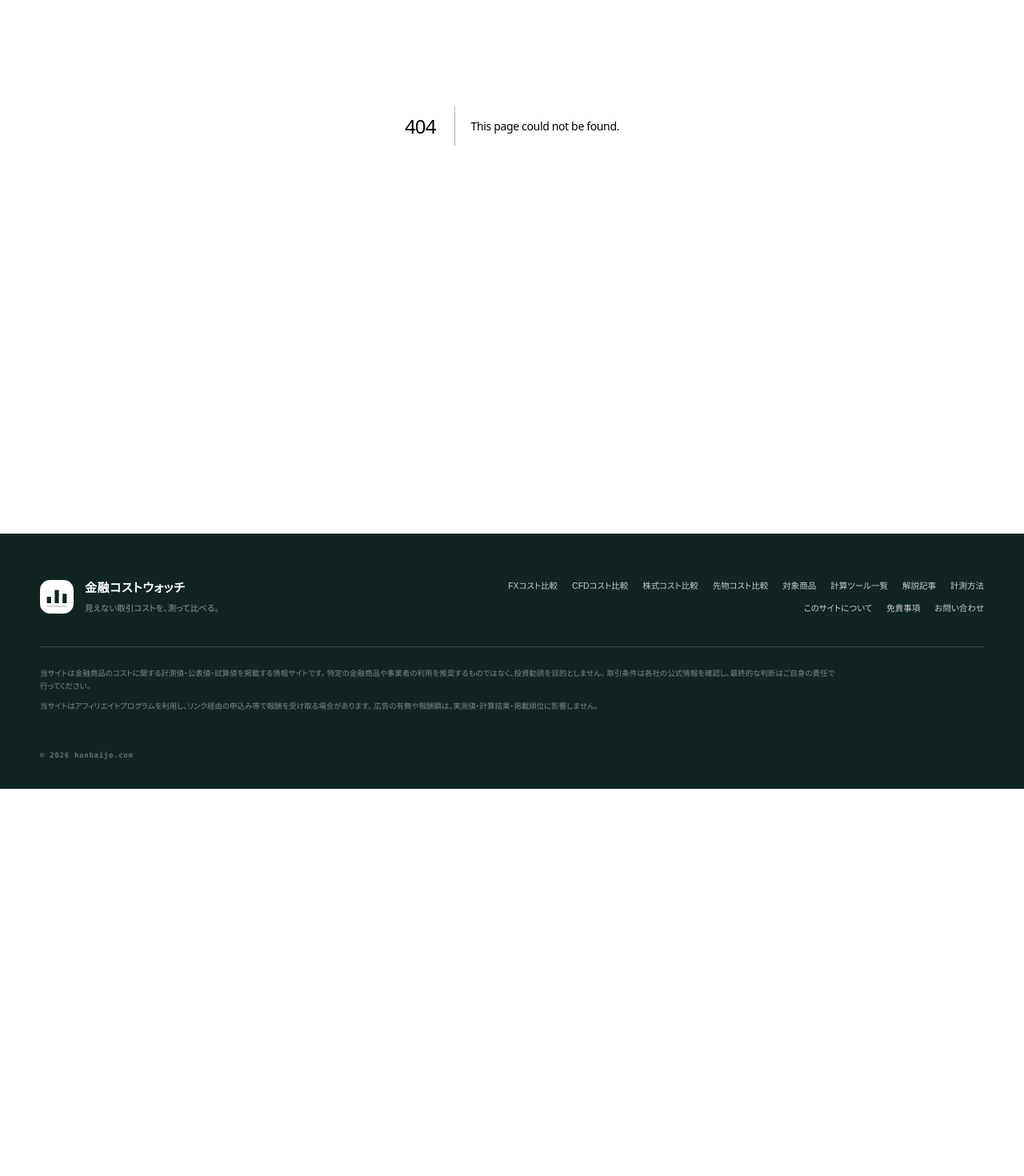
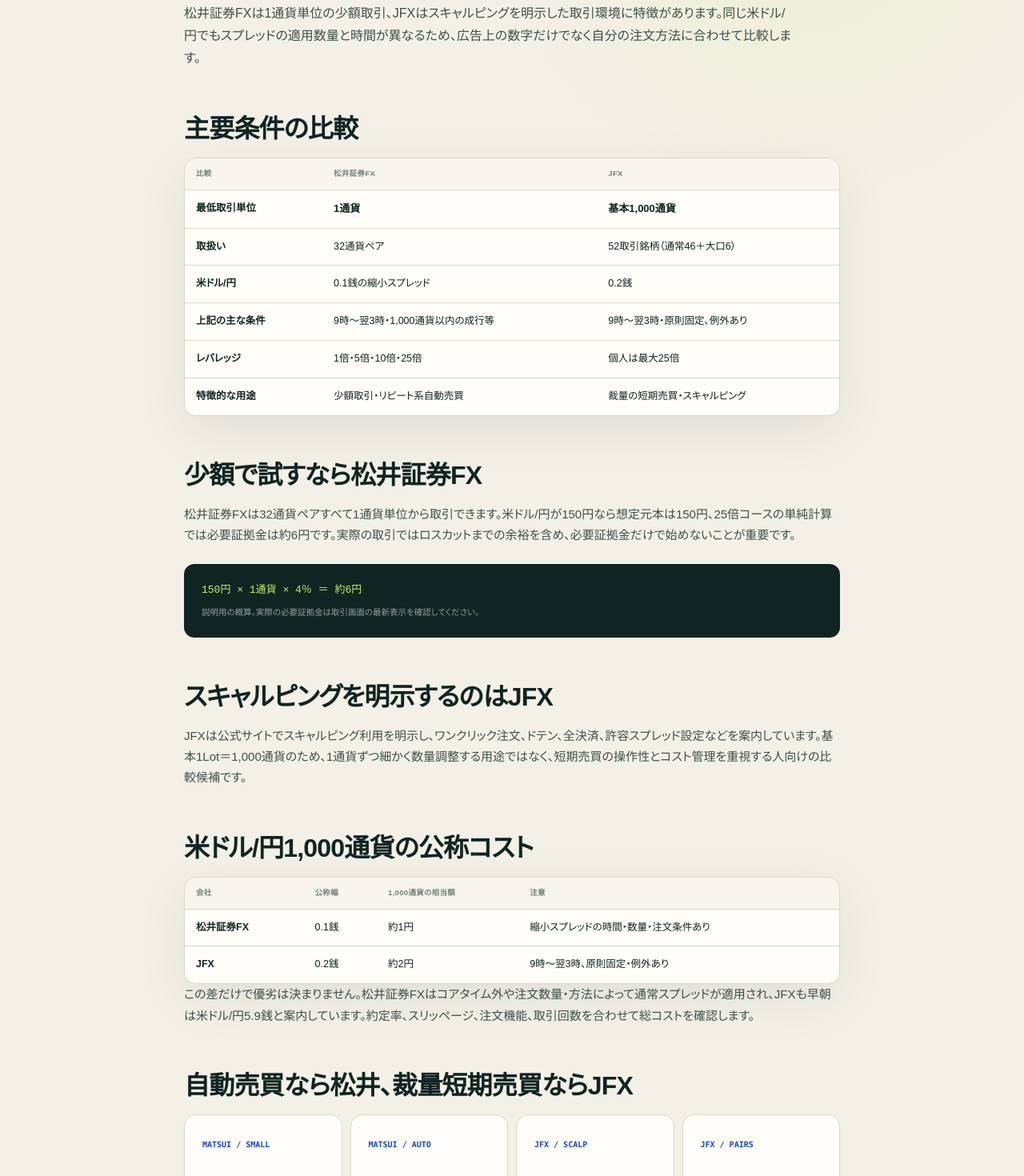
Before and after one commit to mrok18/hanbaijo, a Next.js app: page /articles/jfx-vs-matsui-fx in a window 1280 px wide. Before the commit this address had no page. Shown: the part 320-1790 px from the top of the page at 80% size. Before the commit the page ends 1306 px from the top, so only its background shows below. Built offline with nearby package versions, Linux system fonts and the light colour scheme.

Commit message:
content: compare JFX and Matsui FX

```diff
--- /dev/null
+++ b/app/articles/jfx-vs-matsui-fx/page.tsx
@@ -0,0 +1,61 @@
+import Link from 'next/link';
+
+export const metadata = {
+  title: 'JFXと松井証券FXを比較｜1通貨・スプレッド・スキャルピングの違い',
+  description: 'JFX MATRIX TRADERと松井証券FXを公式条件で比較。最低取引単位、米ドル円スプレッド、レバレッジ、自動売買、スキャルピングの違いを整理します。',
+};
+
+export default function Page() {
+  return <article>
+    <p className="page-kicker">FX / JFX VS MATSUI</p>
+    <h1>JFXと松井証券FXを比較<br />少額練習か短期売買か</h1>
+    <p className="lede">松井証券FXは1通貨単位の少額取引、JFXはスキャルピングを明示した取引環境に特徴があります。同じ米ドル/円でもスプレッドの適用数量と時間が異なるため、広告上の数字だけでなく自分の注文方法に合わせて比較します。</p>
+
+    <h2>主要条件の比較</h2>
+    <div className="data-panel"><div className="table-scroll"><table className="rates comparison-table"><thead><tr><th>比較</th><th>松井証券FX</th><th>JFX</th></tr></thead><tbody>
+      <tr><td className="ex-name">最低取引単位</td><td><strong>1通貨</strong></td><td><strong>基本1,000通貨</strong></td></tr>
+      <tr><td className="ex-name">取扱い</td><td>32通貨ペア</td><td>52取引銘柄（通常46＋大口6）</td></tr>
+      <tr><td className="ex-name">米ドル/円</td><td>0.1銭の縮小スプレッド</td><td>0.2銭</td></tr>
+      <tr><td className="ex-name">上記の主な条件</td><td>9時〜翌3時・1,000通貨以内の成行等</td><td>9時〜翌3時・原則固定、例外あり</td></tr>
+      <tr><td className="ex-name">レバレッジ</td><td>1倍・5倍・10倍・25倍</td><td>個人は最大25倍</td></tr>
+      <tr><td className="ex-name">特徴的な用途</td><td>少額取引・リピート系自動売買</td><td>裁量の短期売買・スキャルピング</td></tr>
+    </tbody></table></div></div>
+
+    <h2>少額で試すなら松井証券FX</h2>
+    <p>松井証券FXは32通貨ペアすべて1通貨単位から取引できます。米ドル/円が150円なら想定元本は150円、25倍コースの単純計算では必要証拠金は約6円です。実際の取引ではロスカットまでの余裕を含め、必要証拠金だけで始めないことが重要です。</p>
+    <div className="formula-box"><code>150円 × 1通貨 × 4％ ＝ 約6円</code><small>説明用の概算。実際の必要証拠金は取引画面の最新表示を確認してください。</small></div>
+
+    <h2>スキャルピングを明示するのはJFX</h2>
+    <p>JFXは公式サイトでスキャルピング利用を明示し、ワンクリック注文、ドテン、全決済、許容スプレッド設定などを案内しています。基本1Lot＝1,000通貨のため、1通貨ずつ細かく数量調整する用途ではなく、短期売買の操作性とコスト管理を重視する人向けの比較候補です。</p>
+
+    <h2>米ドル/円1,000通貨の公称コスト</h2>
+    <div className="data-panel"><div className="table-scroll"><table className="rates comparison-table"><thead><tr><th>会社</th><th>公称幅</th><th>1,000通貨の相当額</th><th>注意</th></tr></thead><tbody>
+      <tr><td className="ex-name">松井証券FX</td><td>0.1銭</td><td>約1円</td><td>縮小スプレッドの時間・数量・注文条件あり</td></tr>
+      <tr><td className="ex-name">JFX</td><td>0.2銭</td><td>約2円</td><td>9時〜翌3時、原則固定・例外あり</td></tr>
+    </tbody></table></div></div>
+    <p>この差だけで優劣は決まりません。松井証券FXはコアタイム外や注文数量・方法によって通常スプレッドが適用され、JFXも早朝は米ドル/円5.9銭と案内しています。約定率、スリッページ、注文機能、取引回数を合わせて総コストを確認します。</p>
+
+    <h2>自動売買なら松井、裁量短期売買ならJFX</h2>
+    <div className="fx-metric-grid">
+      <article><b>MATSUI / SMALL</b><h3>1通貨で練習</h3><p>損益と操作を小さな数量で確認</p></article>
+      <article><b>MATSUI / AUTO</b><h3>リピート系自動売買</h3><p>レンジと値幅を設定して繰り返す</p></article>
+      <article><b>JFX / SCALP</b><h3>短期売買を明示</h3><p>取引回数と時間帯別コストを管理</p></article>
+      <article><b>JFX / PAIRS</b><h3>取引銘柄が多い</h3><p>通常46と大口6を用途で使い分け</p></article>
+    </div>
+    <div className="callout"><strong>2口座を同じ目的で使う必要はありません</strong><p>最初は松井証券FXで1通貨から損益感覚を確認し、短期売買の回数や注文機能が必要になった段階でJFXを比較する方法もあります。取引目的を分けると記録と評価がしやすくなります。</p></div>
+
+    <section className="article-sources" aria-labelledby="sources"><h2 id="sources">参照した公式資料</h2><ul>
+      <li><a href="https://www.matsui.co.jp/fx/rule/" target="_blank" rel="noopener noreferrer">松井証券「FX 取引ルール」</a></li>
+      <li><a href="https://www.matsui.co.jp/fx/spread/" target="_blank" rel="noopener noreferrer">松井証券「スプレッド一覧」</a></li>
+      <li><a href="https://www.matsui.co.jp/fx/auto-trading/about/" target="_blank" rel="noopener noreferrer">松井証券「自動売買とは？」</a></li>
+      <li><a href="https://www.jfx.co.jp/trading_rule/" target="_blank" rel="noopener noreferrer">JFX「取引ルール」</a></li>
+      <li><a href="https://www.jfx.co.jp/trading_rule/spread/" target="_blank" rel="noopener noreferrer">JFX「スプレッド情報」</a></li>
+      <li><a href="https://www.jfx.co.jp/lp/" target="_blank" rel="noopener noreferrer">JFX「スキャルピングならJFX」</a></li>
+    </ul><p>比較条件は2026年9月8日に各社公式ページで確認しました。スプレッドやサービス条件は変更されるため、申込・発注前に最新情報を確認してください。</p></section>
+
+    <p><Link href="/fx/matsui">松井証券FXの取引条件を見る →</Link></p>
+    <p><Link href="/fx/jfx">JFXの取引条件を見る →</Link></p>
+    <p><Link href="/fx/minimum-trade-unit-comparison">FX各社の最低取引単位を比較する →</Link></p>
+    <p><Link href="/tools/jfx-scalping-cost-calculator">JFXの短期売買コストを計算する →</Link></p>
+  </article>;
+}
--- a/app/articles/posts.ts
+++ b/app/articles/posts.ts
@@ -1,4 +1,5 @@
 export const POSTS = [
+  { slug: 'jfx-vs-matsui-fx', category: 'FX・比較', title: 'JFXと松井証券FXを比較｜少額練習か短期売買か', desc: '最低取引単位、米ドル円スプレッド、レバレッジ、自動売買、スキャルピングの違いから用途別に比較する。' },
   { slug: 'jfx-withdrawal-time-rules', category: 'FX・JFX', title: 'JFXの出金はいつ反映？時間・金額・取消条件', desc: 'リアルタイム出金と通常出金の金額、即時着金の時間、時間外処理、手数料、依頼後の取消可否を比較する。' },
   { slug: 'jfx-hedging-margin-cost', category: 'FX・JFX', title: 'JFXの両建ては証拠金が片側分？コストと危険性', desc: '同数量は片側分、多い方で計算される証拠金と、スプレッド・スワップ差・設定・ロスカットの注意点を整理する。' },
   { slug: 'jfx-swap-transfer-tax', category: 'FX・JFX', title: 'JFXのスワップ振替とは？出金と税金の注意点', desc: '決済せず1円単位でスワップを確定する仕組みと、未実現・確定申告・休日や年末の取引日の違いを整理する。' },
--- a/app/fx/jfx/page.tsx
+++ b/app/fx/jfx/page.tsx
@@ -12,6 +12,7 @@ export const metadata = {
 export default function Page() {
   if (!provider) notFound();
   return <FxProviderFactSheet provider={provider} relatedArticles={[
+    { href: '/articles/jfx-vs-matsui-fx', title: 'JFXと松井証券FXを比較', description: '1通貨の少額取引とスキャルピング環境を、スプレッド条件まで含めて比較します。' },
     { href: '/articles/jfx-withdrawal-time-rules', title: 'JFXの出金時間と取消条件', description: 'リアルタイム出金と通常出金の金額、着金時間、取消可否を比較します。' },
     { href: '/articles/jfx-hedging-margin-cost', title: 'JFXの両建て証拠金とコスト', description: '片側分で計算される必要証拠金と、スプレッド・スワップ差・ロスカットの注意点を整理します。' },
     { href: '/articles/jfx-swap-transfer-tax', title: 'JFXのスワップ振替と税金', description: 'ポジションを決済せずスワップだけを確定・出金する流れと、年末の取引日を整理します。' },
--- a/app/fx/matsui/page.tsx
+++ b/app/fx/matsui/page.tsx
@@ -5,6 +5,7 @@ import { FX_PROVIDERS } from '@/lib/fx-providers';
 export const metadata = { title: 'MATSUI FXの取引コスト・最小取引単位', description: 'MATSUI FXの1通貨単位、取引手数料、レバレッジコース、スプレッドの確認方法を公式情報から整理します。' };
 export default function Page() {
   return <FxProviderFactSheet provider={FX_PROVIDERS.matsui} affiliateOffer={AFFILIATE_OFFERS['matsui-fx']} relatedArticles={[
+    { href: '/articles/jfx-vs-matsui-fx', title: '松井証券FXとJFXを比較', description: '1通貨の少額取引とスキャルピング環境を、スプレッド条件まで含めて比較します。' },
     { href: '/tools/matsui-fx-margin-calculator', title: 'FX証拠金維持率計算機', description: '必要証拠金、維持率、追証・ロスカット水準までの余力を試算します。' },
     { href: '/tools/matsui-fx-spread-calculator', title: 'FXスプレッド計算機', description: '通貨数・スプレッド・取引回数から価格差コストを円換算します。' },
     { href: '/articles/matsui-fx-spread-rules', title: 'スプレッド0.1銭の条件', description: 'コアタイム、数量上限、注文種類から縮小・通常スプレッドを分けます。' },
```
